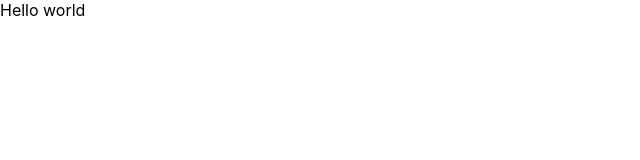
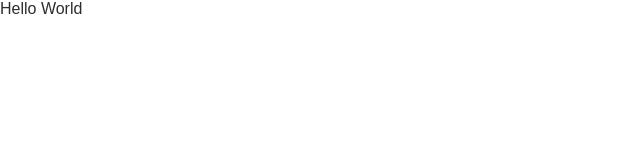
Before and after one commit to BurakCaglayan/big-list-app-with-react-context, a React (Create React App) app: page / in a window 1280 px wide. Shown: the top 160 px of the page, without its empty margins (0-640 px from the left). Built offline with nearby package versions, Linux system fonts and the light colour scheme.

Commit message:
Create Home component

```diff
--- a/src/App.js
+++ b/src/App.js
@@ -1,7 +1,9 @@
+import Home from "./pages/home/Home";
+
 function App() {
   return (
     <div>
-      <div>Hello world</div>
+      <Home />
     </div>
   );
 }
--- a/src/index.css
+++ b/src/index.css
@@ -5,9 +5,6 @@
 
 body {
   margin: 0;
-  font-family: -apple-system, BlinkMacSystemFont, 'Segoe UI', 'Roboto', 'Oxygen',
-    'Ubuntu', 'Cantarell', 'Fira Sans', 'Droid Sans', 'Helvetica Neue',
-    sans-serif;
-  -webkit-font-smoothing: antialiased;
-  -moz-osx-font-smoothing: grayscale;
+  font-family: 'Hind', sans-serif;
+  color: rgb(46, 46, 46);
 }
--- a/src/pages/home/Home.js
+++ b/src/pages/home/Home.js
@@ -0,0 +1,5 @@
+const Home = () => {
+  return <div className="home">Hello World</div>;
+};
+
+export default Home;
```
